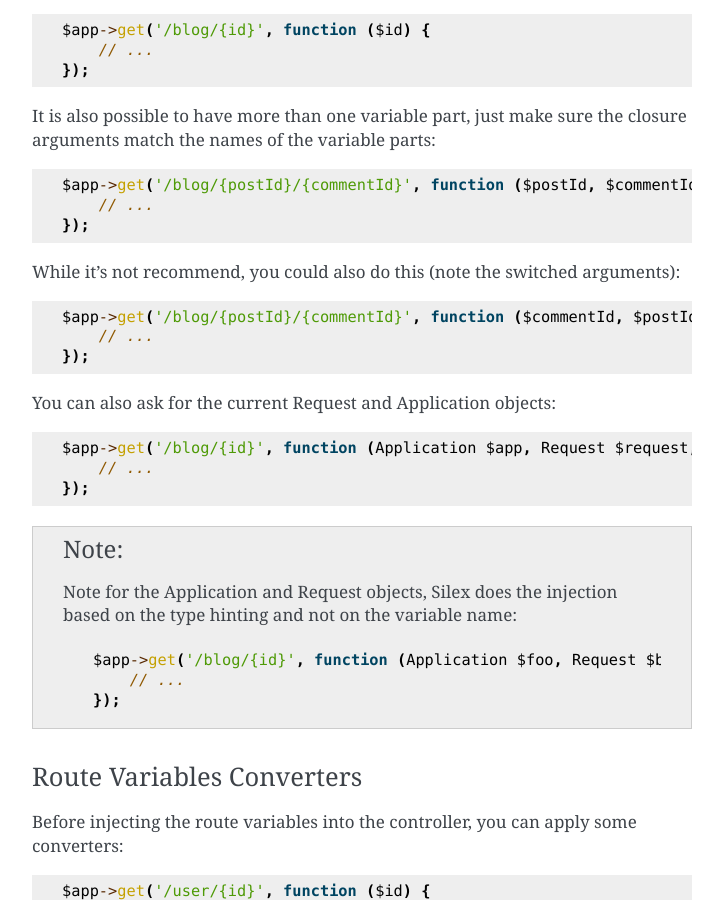
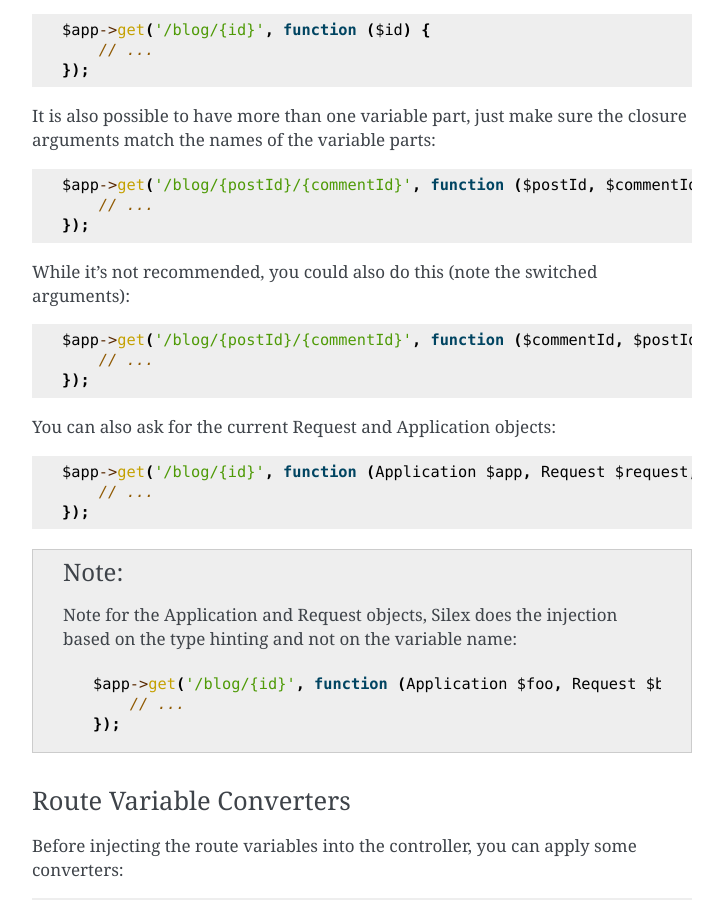
Before and after one commit to silexphp/Silex, a Sphinx documentation site: the page built from doc/usage.rst, in a window 1280 px wide and 900 px high, scrolled down 5452 px. Shown: the whole window, without its empty margins (388-1111 px from the left). Built offline with Sphinx 7.4.7, drawn with Linux system fonts in a browser that asks for light colours; pages that are not in the unit, such as notebooks, are missing from menus; some of the changed text lies outside the part shown.

Commit message:
Update usage.rst
Fixed a small grammatical error.

```diff
--- a/doc/usage.rst
+++ b/doc/usage.rst
@@ -262,7 +262,7 @@ closure arguments match the names of the variable parts::
         // ...
     });
 
-While it's not recommend, you could also do this (note the switched
+While it's not recommended, you could also do this (note the switched
 arguments)::
 
     $app->get('/blog/{postId}/{commentId}', function ($commentId, $postId) {
@@ -284,7 +284,7 @@ You can also ask for the current Request and Application objects::
             // ...
         });
 
-Route Variables Converters
+Route Variable Converters
 ~~~~~~~~~~~~~~~~~~~~~~~~~~
 
 Before injecting the route variables into the controller, you can apply some
```
